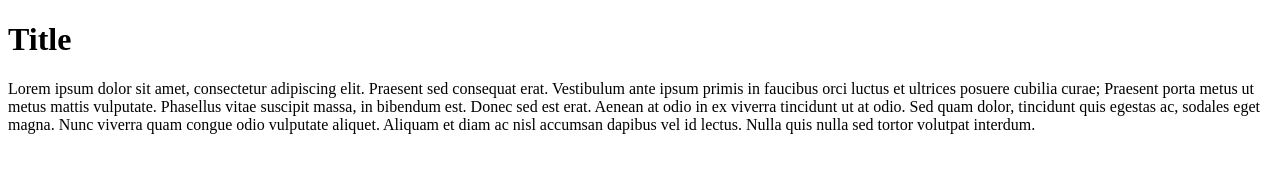
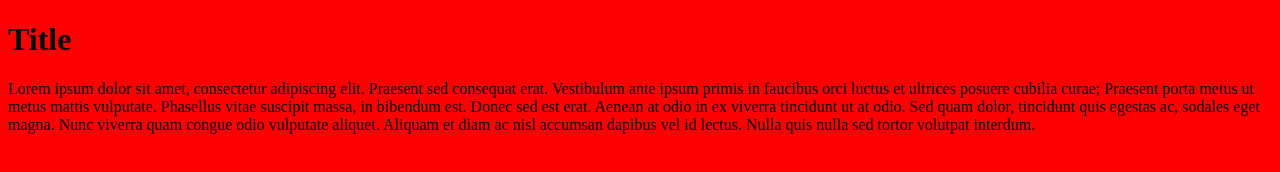
Before and after one commit to Pandav0x/instant-messenger, a website: page public/index.html in a window 1280 px wide. Drawn offline with Linux system fonts and the light colour scheme; files that its build step writes are made by us from their sources.

Commit message:
Add static assets serving in node server

```diff
--- /dev/null
+++ b/assets/style.css
@@ -0,0 +1,3 @@
+body {
+    background-color: red;
+}
--- a/public/index.html
+++ b/public/index.html
@@ -5,6 +5,7 @@
     <meta http-equiv="X-UA-Compatible" content="IE=edge">
     <meta name="viewport" content="width=device-width, initial-scale=1.0">
     <title>instant-messenger</title>
+    <link rel="stylesheet" href="assets/style.css">
 </head>
 <body>
     <h1>Title</h1>
--- a/src/index.js
+++ b/src/index.js
@@ -6,6 +6,8 @@ const http = require('http');
 const server = http.Server(app);
 const path = require('path');
 
+app.use('/assets', express.static('assets'));
+
 app.get('/', function (req, res) {
     res.sendFile(path.resolve('public/index.html'));
 });
```
Also changed, not shown: 1 other file.
